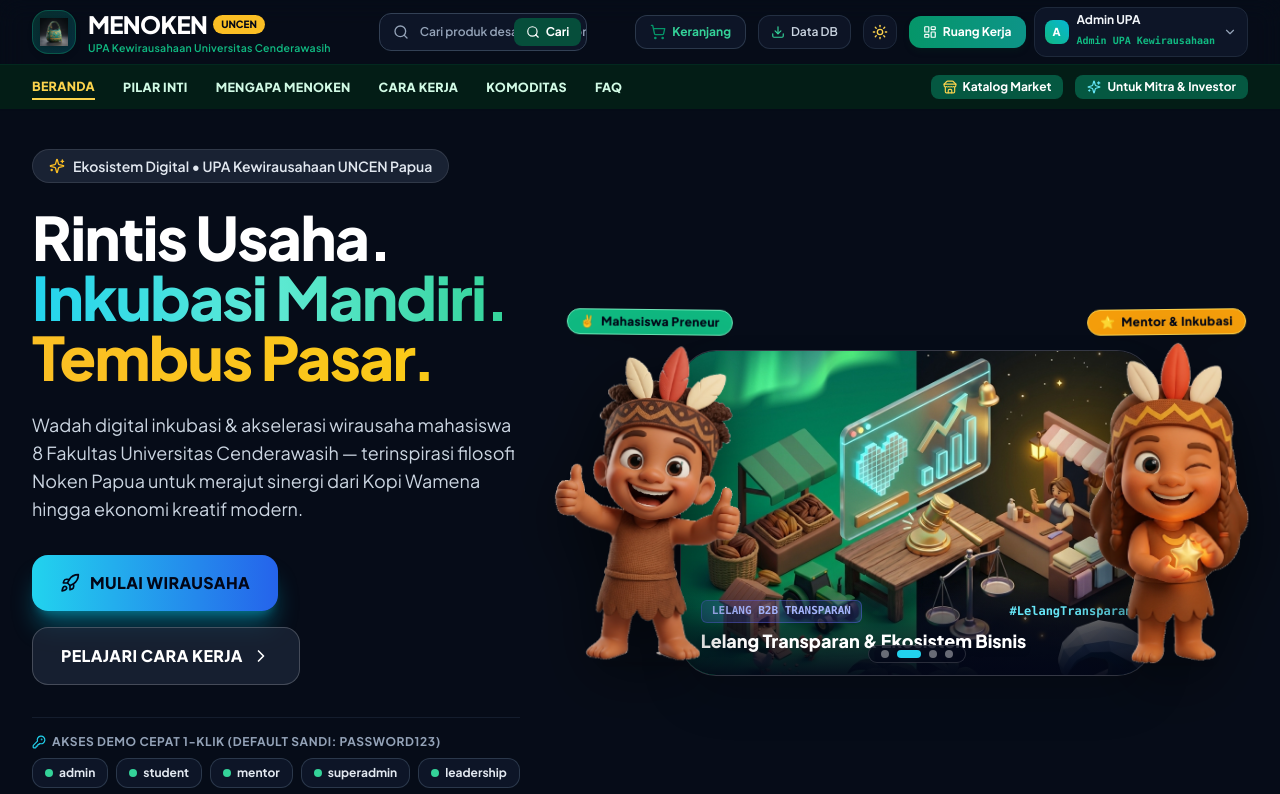
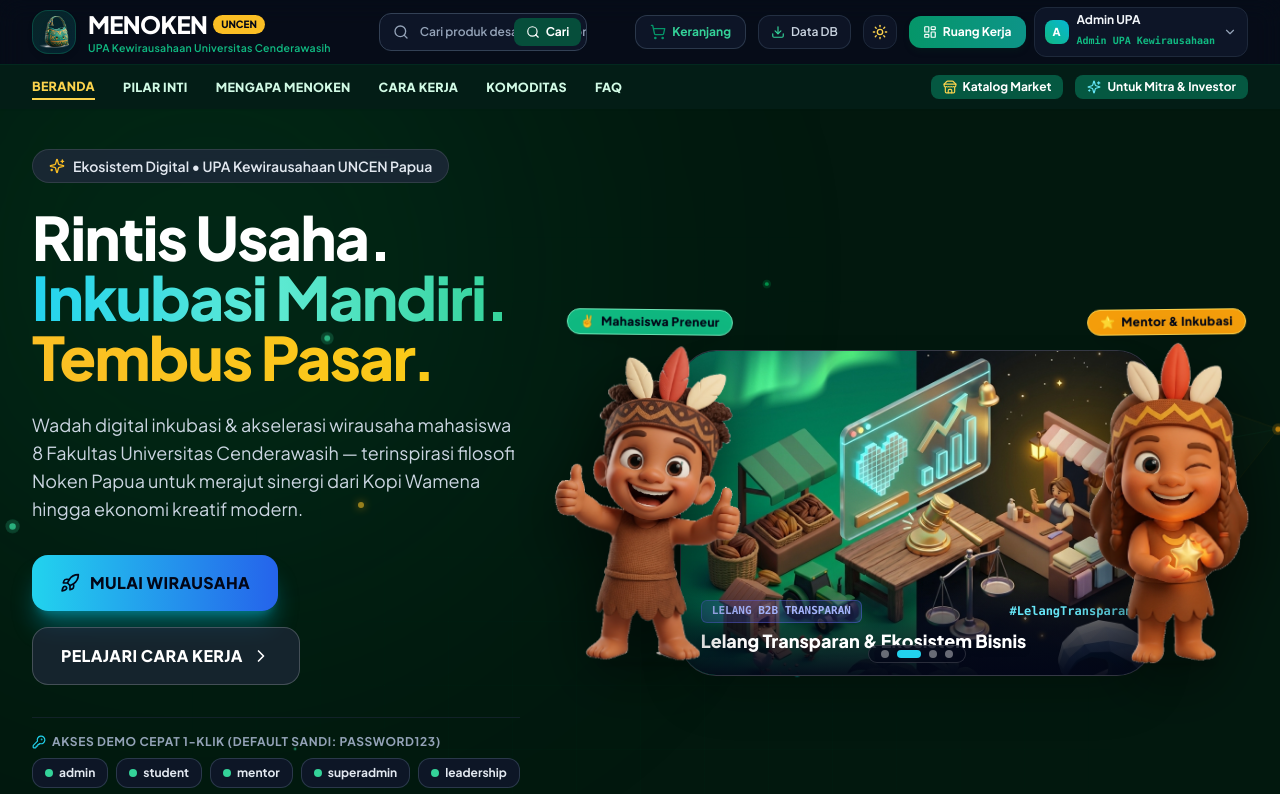
Before and after one commit to ekobot2025-cyber/menoken, a React (Vite) app: page / in a window 1280 px wide. Shown: the top 794 px of the page. Built offline with nearby package versions, Linux system fonts and the light colour scheme.

Commit message:
feat: icon Noken 3D transparan ikonik dan latar animasi ekologis ala SAKRAL FEB UNCEN

```diff
--- a/src/components/Navbar.jsx
+++ b/src/components/Navbar.jsx
@@ -172,8 +172,8 @@ export const Navbar = ({ onToggleSidebar, sidebarOpen, activeTab, setActiveTab }
             onClick={() => handleNavClick('hero')}
             className="flex items-center gap-2.5 sm:gap-3 cursor-pointer select-none group"
           >
-            <div className="relative flex items-center justify-center w-10 h-10 sm:w-11 sm:h-11 rounded-2xl bg-gradient-to-br from-emerald-500/20 to-cyan-500/20 border border-emerald-500/30 shadow-md group-hover:scale-105 transition-transform">
-              <img src="/noken_pixar_3d.png" alt="MENOKEN" className="w-6 h-6 sm:w-7 sm:h-7 object-contain drop-shadow" />
+            <div className="relative flex items-center justify-center w-10 h-10 sm:w-11 sm:h-11 rounded-2xl bg-gradient-to-br from-emerald-500/15 to-cyan-500/15 border border-emerald-500/25 shadow-md group-hover:scale-105 transition-transform">
+              <img src="/noken_pixar_3d.png" alt="MENOKEN" className="w-7 h-7 sm:w-8 sm:h-8 object-contain drop-shadow-md hover:brightness-110 transition-all" />
             </div>
             <div>
               <div className="flex items-center gap-1.5">
--- /dev/null
+++ b/src/components/SakralEcoBackground.jsx
@@ -0,0 +1,168 @@
+import React, { useEffect, useRef } from 'react';
+
+export const SakralEcoBackground = () => {
+  const canvasRef = useRef(null);
+
+  useEffect(() => {
+    const canvas = canvasRef.current;
+    if (!canvas) return;
+    const ctx = canvas.getContext('2d');
+    if (!ctx) return;
+
+    let animId = null;
+    let W = (canvas.width = canvas.parentElement.offsetWidth || window.innerWidth);
+    let H = (canvas.height = canvas.parentElement.offsetHeight || window.innerHeight);
+
+    const DOT_COUNT = 45;
+    const LINK_DIST = 175;
+    const COLORS = [
+      '0, 177, 89',   // SAKRAL / MENOKEN Forest Green
+      '52, 211, 153', // Emerald Light
+      '6, 182, 212',  // Noken Cyan
+      '245, 158, 11'  // Golden Amber Adat
+    ];
+
+    const dots = [];
+    for (let i = 0; i < DOT_COUNT; i++) {
+      dots.push({
+        x: Math.random() * W,
+        y: Math.random() * H,
+        vx: (Math.random() - 0.5) * 0.35,
+        vy: (Math.random() - 0.5) * 0.35,
+        r: Math.random() * 2 + 1.2,
+        color: COLORS[i % COLORS.length],
+        pulse: Math.random() * Math.PI * 2,
+        pulseSpeed: 0.015 + Math.random() * 0.02
+      });
+    }
+
+    const handleResize = () => {
+      if (!canvas || !canvas.parentElement) return;
+      W = canvas.width = canvas.parentElement.offsetWidth || window.innerWidth;
+      H = canvas.height = canvas.parentElement.offsetHeight || window.innerHeight;
+    };
+
+    window.addEventListener('resize', handleResize);
+
+    const render = () => {
+      ctx.clearRect(0, 0, W, H);
+
+      // Update positions
+      for (let i = 0; i < dots.length; i++) {
+        const d = dots[i];
+        d.x += d.vx;
+        d.y += d.vy;
+        d.pulse += d.pulseSpeed;
+
+        if (d.x < 0 || d.x > W) d.vx *= -1;
+        if (d.y < 0 || d.y > H) d.vy *= -1;
+      }
+
+      // Draw connections & ecological mesh triangles (SAKRAL Algorithm)
+      for (let i = 0; i < dots.length; i++) {
+        for (let j = i + 1; j < dots.length; j++) {
+          const a = dots[i];
+          const b = dots[j];
+          const dx = a.x - b.x;
+          const dy = a.y - b.y;
+          const dist = Math.sqrt(dx * dx + dy * dy);
+          if (dist >= LINK_DIST) continue;
+
+          const lineAlpha = (1 - dist / LINK_DIST) * 0.35;
+          ctx.strokeStyle = `rgba(${a.color}, ${lineAlpha})`;
+          ctx.lineWidth = 1;
+          ctx.beginPath();
+          ctx.moveTo(a.x, a.y);
+          ctx.lineTo(b.x, b.y);
+          ctx.stroke();
+
+          // Faint connecting ecological triangle
+          for (let k = j + 1; k < dots.length; k++) {
+            const c = dots[k];
+            const dAC = Math.hypot(a.x - c.x, a.y - c.y);
+            if (dAC >= LINK_DIST) continue;
+            const dBC = Math.hypot(b.x - c.x, b.y - c.y);
+            if (dBC >= LINK_DIST) continue;
+
+            const triAlpha = (1 - (dist + dAC + dBC) / (LINK_DIST * 3)) * 0.07;
+            if (triAlpha > 0) {
+              ctx.fillStyle = `rgba(${a.color}, ${triAlpha})`;
+              ctx.beginPath();
+              ctx.moveTo(a.x, a.y);
+              ctx.lineTo(b.x, b.y);
+              ctx.lineTo(c.x, c.y);
+              ctx.closePath();
+              ctx.fill();
+            }
+          }
+        }
+      }
+
+      // Draw glowing nodes
+      for (let i = 0; i < dots.length; i++) {
+        const d = dots[i];
+        const currentR = d.r + Math.sin(d.pulse) * 0.8;
+        ctx.fillStyle = `rgb(${d.color})`;
+        ctx.beginPath();
+        ctx.arc(d.x, d.y, Math.max(0.8, currentR), 0, Math.PI * 2);
+        ctx.fill();
+
+        // Halo glow
+        ctx.fillStyle = `rgba(${d.color}, 0.25)`;
+        ctx.beginPath();
+        ctx.arc(d.x, d.y, Math.max(1.8, currentR * 2.2), 0, Math.PI * 2);
+        ctx.fill();
+      }
+
+      animId = requestAnimationFrame(render);
+    };
+
+    render();
+
+    return () => {
+      window.removeEventListener('resize', handleResize);
+      if (animId) cancelAnimationFrame(animId);
+    };
+  }, []);
+
+  return (
+    <div className="absolute inset-0 overflow-hidden pointer-events-none z-0">
+      {/* 1. Deep Ecological Glow Orbs (Sakral Style) */}
+      <div className="absolute -top-32 -left-20 h-[36rem] w-[36rem] rounded-full bg-[#00b159]/15 blur-[160px]" />
+      <div className="absolute top-1/3 -right-20 h-[34rem] w-[34rem] rounded-full bg-cyan-600/15 blur-[160px]" />
+      <div className="absolute bottom-10 left-1/3 h-[38rem] w-[38rem] rounded-full bg-amber-500/10 blur-[170px]" />
+
+      {/* 2. Topographic / Matrix Grid Overlay */}
+      <div className="absolute inset-0 bg-[linear-gradient(to_right,rgba(0,177,89,0.06)_1px,transparent_1px),linear-gradient(to_bottom,rgba(0,177,89,0.06)_1px,transparent_1px)] bg-[size:64px_64px] [mask-image:radial-gradient(ellipse_at_center,black,transparent_75%)] opacity-70" />
+
+      {/* 3. Sakral Living Ecological Particle Mesh Canvas */}
+      <canvas ref={canvasRef} className="absolute inset-0 w-full h-full opacity-80" />
+
+      {/* 4. Twinkle Fireflies (Kunang-Kunang Hutan Adat Papua) */}
+      <div className="absolute inset-0 overflow-hidden">
+        {[
+          { left: '8%', top: '15%', dur: '3.2s', delay: '0.1s' },
+          { left: '19%', top: '38%', dur: '4.2s', delay: '1.4s' },
+          { left: '28%', top: '12%', dur: '2.8s', delay: '0.6s' },
+          { left: '35%', top: '64%', dur: '3.9s', delay: '2.1s' },
+          { left: '46%', top: '25%', dur: '3.5s', delay: '0.9s' },
+          { left: '62%', top: '18%', dur: '4.5s', delay: '1.8s' },
+          { left: '74%', top: '52%', dur: '3.1s', delay: '0.4s' },
+          { left: '85%', top: '22%', dur: '4.0s', delay: '1.2s' },
+          { left: '92%', top: '70%', dur: '3.6s', delay: '2.5s' }
+        ].map((f, idx) => (
+          <span
+            key={idx}
+            className="absolute w-1.5 h-1.5 rounded-full bg-amber-400 shadow-[0_0_8px_#f59e0b] animate-ping opacity-60"
+            style={{
+              left: f.left,
+              top: f.top,
+              animationDuration: f.dur,
+              animationDelay: f.delay
+            }}
+          />
+        ))}
+      </div>
+    </div>
+  );
+};
--- a/src/pages/LandingPage.jsx
+++ b/src/pages/LandingPage.jsx
@@ -1,6 +1,7 @@
 import React, { useState, useEffect } from 'react';
 import { useAuth, DUMMY_ACCOUNTS } from '../context/AuthContext';
 import { useTheme } from '../context/ThemeContext';
+import { SakralEcoBackground } from '../components/SakralEcoBackground';
 import { getGroups, getProducts, getMasterData } from '../lib/storage';
 import {
   Rocket,
@@ -203,9 +204,11 @@ export const LandingPage = ({ setActiveTab }) => {
   ];
 
   return (
-    <div className={`min-h-screen transition-colors duration-300 font-sans ${
-      isDark ? 'bg-[#060c18] text-slate-100' : 'bg-slate-50 text-slate-900'
+    <div className={`relative min-h-screen transition-colors duration-300 font-sans ${
+      isDark ? 'bg-[#02180e] text-slate-100' : 'bg-slate-50 text-slate-900'
     }`}>
+      {/* Living Ecological Particle Animation Ala SAKRAL FEB UNCEN (Dark Mode Only) */}
+      {isDark && <SakralEcoBackground />}
 
       {/* ========================================================= */}
       {/* 1. HERO SECTION (TOBA-QUEST SPACIOUS + ENLARGED SLIDE)    */}
@@ -416,7 +419,7 @@ export const LandingPage = ({ setActiveTab }) => {
       {/* 2. THREE CORE PILLARS (TOBA-QUEST: EXPLORE, COMMUNICATE, SHARE) */}
       {/* ========================================================= */}
       <section id="pillars" className={`py-14 border-t transition-colors duration-300 ${
-        isDark ? 'bg-[#081222] border-slate-800/80' : 'bg-white border-slate-200'
+        isDark ? 'bg-[#02180e]/75 backdrop-blur-xs border-emerald-900/30' : 'bg-white border-slate-200'
       }`}>
         <div className="max-w-7xl mx-auto px-4 sm:px-6 lg:px-8">
           <div className="grid grid-cols-1 md:grid-cols-3 gap-6">
@@ -484,7 +487,7 @@ export const LandingPage = ({ setActiveTab }) => {
         <div className="max-w-5xl mx-auto px-4 sm:px-6 lg:px-8">
           <div className={`p-8 sm:p-12 rounded-3xl border relative overflow-hidden text-center ${
             isDark
-              ? 'bg-gradient-to-b from-slate-900/90 to-slate-950 border-slate-800 shadow-2xl'
+              ? 'bg-gradient-to-b from-[#032817]/85 to-[#02180e]/90 border-emerald-800/40 shadow-2xl backdrop-blur-xs'
               : 'bg-gradient-to-b from-emerald-50 to-teal-50/70 border-emerald-200/80 shadow-xl'
           }`}>
             <div className="inline-block px-3.5 py-1 rounded-full bg-amber-400/20 text-amber-400 border border-amber-400/30 text-xs font-black tracking-widest uppercase mb-4">
@@ -509,7 +512,7 @@ export const LandingPage = ({ setActiveTab }) => {
       {/* 4. HOW IT WORKS (TOBA-QUEST: 4 STEPPER CARDS)             */}
       {/* ========================================================= */}
       <section id="how-it-works" className={`py-16 md:py-20 border-t transition-colors duration-300 ${
-        isDark ? 'bg-[#081222] border-slate-800/80' : 'bg-white border-slate-200'
+        isDark ? 'bg-[#02180e]/75 backdrop-blur-xs border-emerald-900/30' : 'bg-white border-slate-200'
       }`}>
         <div className="max-w-7xl mx-auto px-4 sm:px-6 lg:px-8">
 
@@ -664,7 +667,7 @@ export const LandingPage = ({ setActiveTab }) => {
       {/* 6. FAQ SECTION                                            */}
       {/* ========================================================= */}
       <section id="faq" className={`py-16 border-t transition-colors duration-300 ${
-        isDark ? 'bg-[#081222] border-slate-800/80' : 'bg-white border-slate-200'
+        isDark ? 'bg-[#02180e]/75 backdrop-blur-xs border-emerald-900/30' : 'bg-white border-slate-200'
       }`}>
         <div className="max-w-4xl mx-auto px-4 sm:px-6 lg:px-8">
 
@@ -715,7 +718,7 @@ export const LandingPage = ({ setActiveTab }) => {
       {/* 7. SINGLE-LINE OFFICIAL FOOTER                            */}
       {/* ========================================================= */}
       <footer className={`border-t py-5 px-4 sm:px-6 lg:px-8 transition-colors duration-300 ${
-        isDark ? 'bg-[#050b14] border-slate-800/80 text-slate-400' : 'bg-white border-slate-200 text-slate-600'
+        isDark ? 'bg-[#02180e]/95 border-emerald-900/40 text-slate-400' : 'bg-white border-slate-200 text-slate-600'
       }`}>
         <div className="max-w-7xl mx-auto flex flex-col lg:flex-row items-center justify-between gap-2.5 text-[10.5px] sm:text-[11px] lg:text-[11.5px]">
           <div className="flex items-center gap-2 whitespace-nowrap text-center lg:text-left">
```
Also changed, not shown: public/noken_pixar_3d.png.
